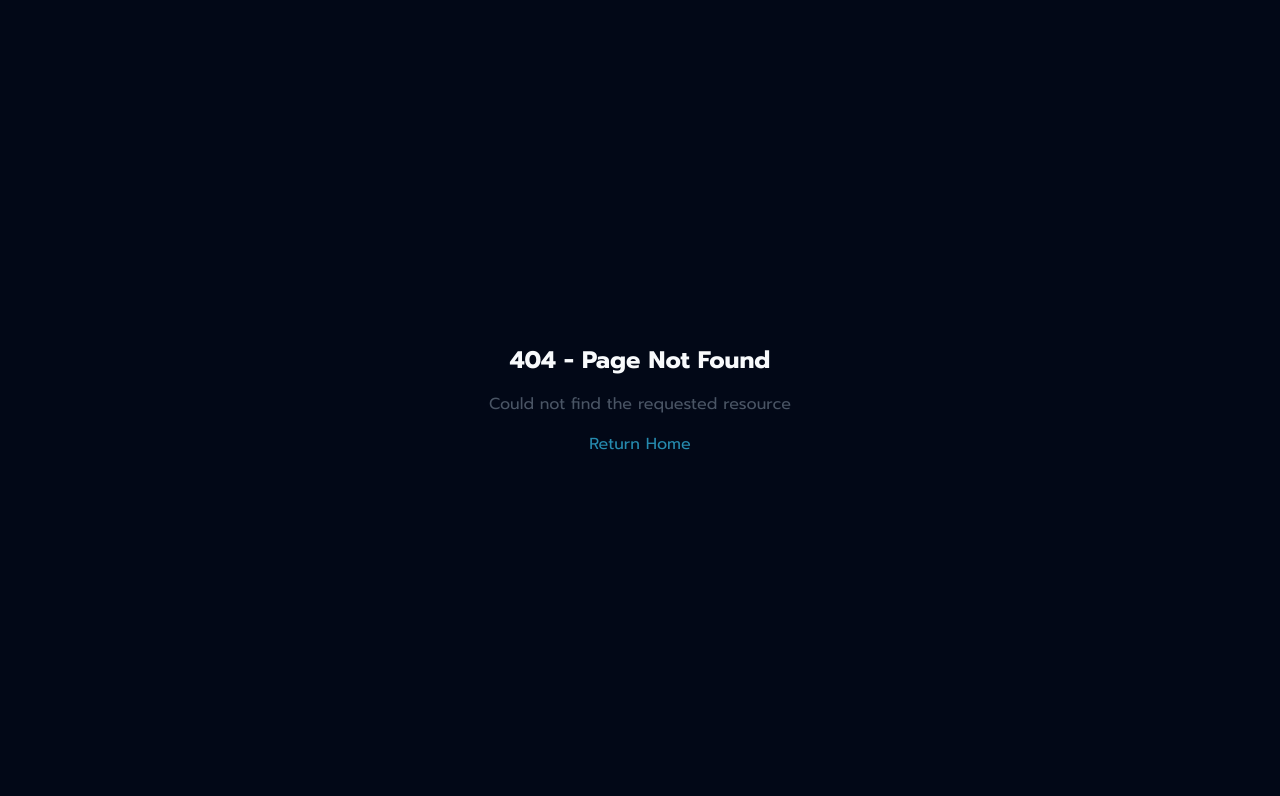
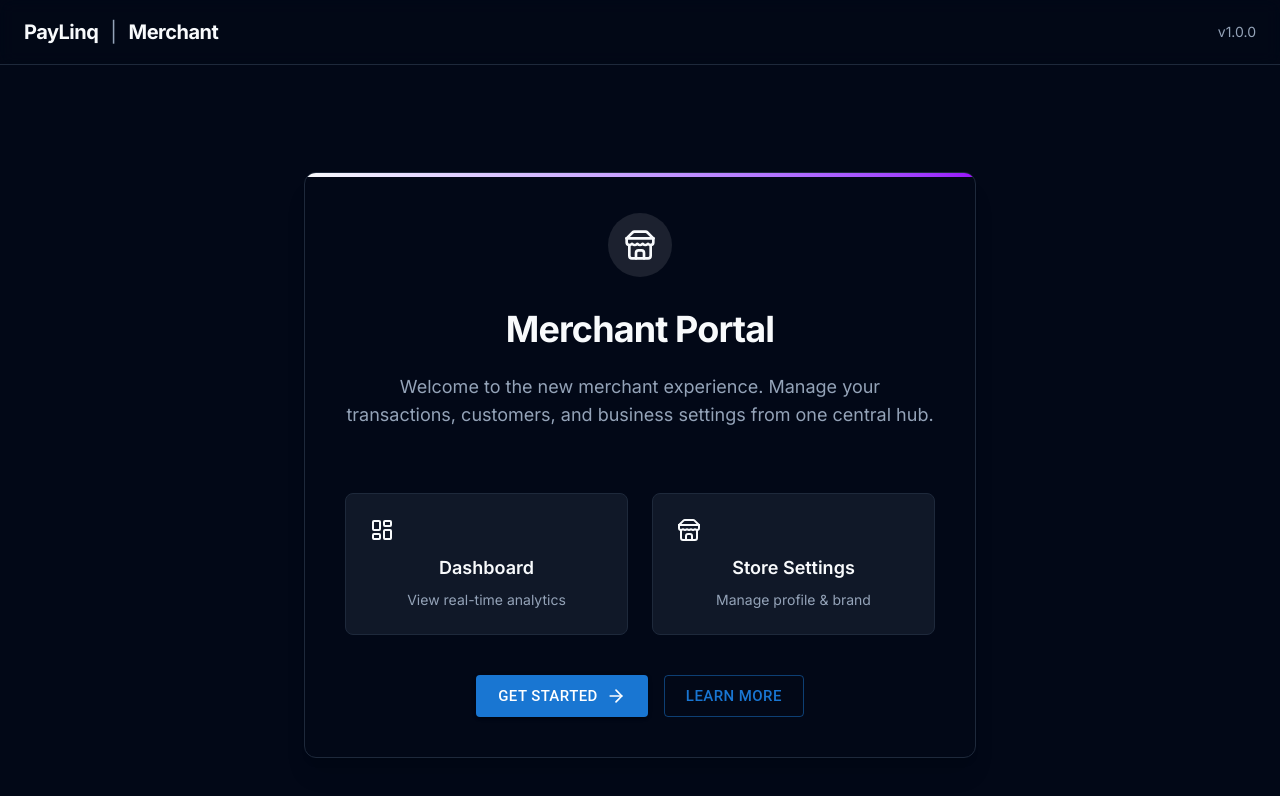
Before and after one commit to kmcelveen86/payLinq, a Next.js app: page /merchant in a window 1280 px wide. Before the commit this address had no page. Shown: the top 796 px of the page. Built offline with nearby package versions, Linux system fonts and the light colour scheme.

Commit message:
feat(merchant): set up merchant portal

```diff
--- /dev/null
+++ b/app/merchant/layout.tsx
@@ -0,0 +1,40 @@
+import type { Metadata } from "next";
+import { Inter } from "next/font/google";
+import { Box } from "@mui/material";
+
+// We can reuse the main font or pick a new one. sticking to Inter for now.
+const inter = Inter({ subsets: ["latin"] });
+
+export const metadata: Metadata = {
+    title: "PayLinq Merchant",
+    description: "Merchant Portal for PayLinq",
+};
+
+export default function MerchantLayout({
+    children,
+}: Readonly<{
+    children: React.ReactNode;
+}>) {
+    return (
+        <Box className={`merchant-layout min-h-screen bg-background ${inter.className}`}>
+            {/* Simple Merchant Header */}
+            <header className="border-b border-border bg-card/50 backdrop-blur-sm sticky top-0 z-50">
+                <div className="container mx-auto px-6 h-16 flex items-center justify-between">
+                    <div className="font-bold text-xl tracking-tight flex items-center gap-3">
+                        <span className="text-primary">PayLinq</span>
+                        <span className="text-muted-foreground font-normal">|</span>
+                        <span className="text-foreground">Merchant</span>
+                    </div>
+                    <div className="flex items-center gap-4">
+                        {/* Placeholder for future merchant nav items / auth user */}
+                        <div className="text-sm text-muted-foreground">v1.0.0</div>
+                    </div>
+                </div>
+            </header>
+
+            <main className="container mx-auto px-6 py-8">
+                {children}
+            </main>
+        </Box>
+    );
+}
--- /dev/null
+++ b/app/merchant/page.tsx
@@ -0,0 +1,59 @@
+"use client";
+
+import { Box, Typography, Button } from "@mui/material";
+import { ArrowRight, LayoutDashboard, Store } from "lucide-react";
+
+export default function MerchantDashboard() {
+    return (
+        <Box className="flex flex-col items-center justify-center min-h-[calc(100vh-64px)] bg-background text-foreground p-4 md:p-8">
+            <div className="bg-card border border-border rounded-xl p-6 md:p-10 max-w-2xl w-full text-center shadow-xl relative overflow-hidden">
+                <div className="absolute top-0 left-0 w-full h-1 bg-gradient-to-r from-primary to-purple-600"></div>
+
+                <div className="flex justify-center mb-6 md:mb-8">
+                    <div className="h-16 w-16 bg-primary/10 rounded-full flex items-center justify-center">
+                        <Store className="h-8 w-8 text-primary" />
+                    </div>
+                </div>
+
+                <h1 className="text-2xl md:text-4xl font-bold mb-4 md:mb-6 tracking-tight">
+                    Merchant Portal
+                </h1>
+
+                <p className="text-muted-foreground mb-12 md:mb-16 text-base md:text-lg">
+                    Welcome to the new merchant experience. Manage your transactions, customers, and business settings from one central hub.
+                </p>
+
+                <div className="grid grid-cols-1 md:grid-cols-2 gap-4 md:gap-6 mb-8 md:mb-10">
+                    <div className="p-4 md:p-6 rounded-lg bg-secondary/50 border border-border hover:border-primary/50 transition-colors">
+                        <LayoutDashboard className="h-6 w-6 mb-2 md:mb-3 text-primary mx-auto md:mx-0" />
+                        <h3 className="font-semibold mb-1 md:mb-2 text-lg">Dashboard</h3>
+                        <p className="text-sm text-muted-foreground">View real-time analytics</p>
+                    </div>
+                    <div className="p-4 md:p-6 rounded-lg bg-secondary/50 border border-border hover:border-primary/50 transition-colors">
+                        <Store className="h-6 w-6 mb-2 md:mb-3 text-primary mx-auto md:mx-0" />
+                        <h3 className="font-semibold mb-1 md:mb-2 text-lg">Store Settings</h3>
+                        <p className="text-sm text-muted-foreground">Manage profile & brand</p>
+                    </div>
+                </div>
+
+                <div className="flex flex-col sm:flex-row gap-3 md:gap-4 justify-center mt-4">
+                    <Button
+                        variant="contained"
+                        size="large"
+                        className="bg-primary hover:bg-primary/90 text-white font-medium px-6 md:px-8 py-3 rounded-lg normal-case text-base w-full sm:w-auto"
+                    >
+                        Get Started
+                        <ArrowRight className="ml-2 h-5 w-5" />
+                    </Button>
+                    <Button
+                        variant="outlined"
+                        size="large"
+                        className="border-input hover:bg-secondary hover:text-foreground text-muted-foreground normal-case px-6 md:px-8 py-3 text-base w-full sm:w-auto"
+                    >
+                        Learn More
+                    </Button>
+                </div>
+            </div>
+        </Box>
+    );
+}
--- a/middleware.tsx
+++ b/proxy.tsx
@@ -13,6 +13,28 @@ const allowedCountries = ["US"];
 export default clerkMiddleware(
   async (auth, req) => {
     const { userId, sessionClaims, redirectToSignIn } = await auth();
+
+    // Get the hostname from the request headers
+    const hostname = req.headers.get("host");
+
+    // Handle subdomain routing for merchant
+    // This logic checks if the subdomain is "merchant" (e.g. merchant.localhost:3000 or merchant.getpaylinq.com)
+    let currentHost = hostname;
+    if (process.env.NODE_ENV === "development" && hostname?.includes("localhost")) {
+      // local development handling if needed, though usually just splitting by dot works fine
+      // keeping it simple for now
+    }
+
+    const subdomain = hostname?.split(".")[0];
+    if (subdomain === "merchant") {
+      // Rewrite the URL to the /merchant path
+      const url = req.nextUrl.clone();
+      // Avoid infinite loop if already at /merchant
+      if (!url.pathname.startsWith('/merchant')) {
+        url.pathname = `/merchant${url.pathname}`;
+        return NextResponse.rewrite(url);
+      }
+    }
 
     // Handle geolocation restrictions first
     if (isBlockRoute(req)) {
```
Also changed, not shown: package.json (+5 -5 lines), 1 other file (tests, documents, lock files or other folders).
